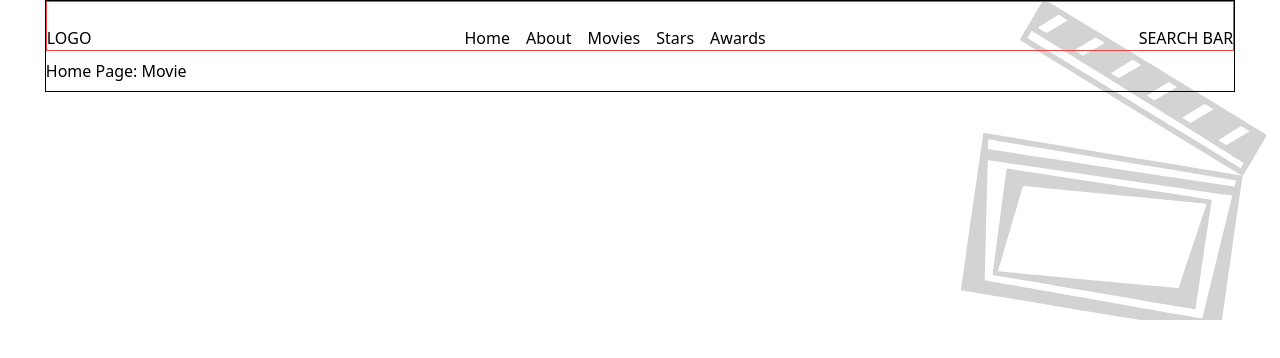
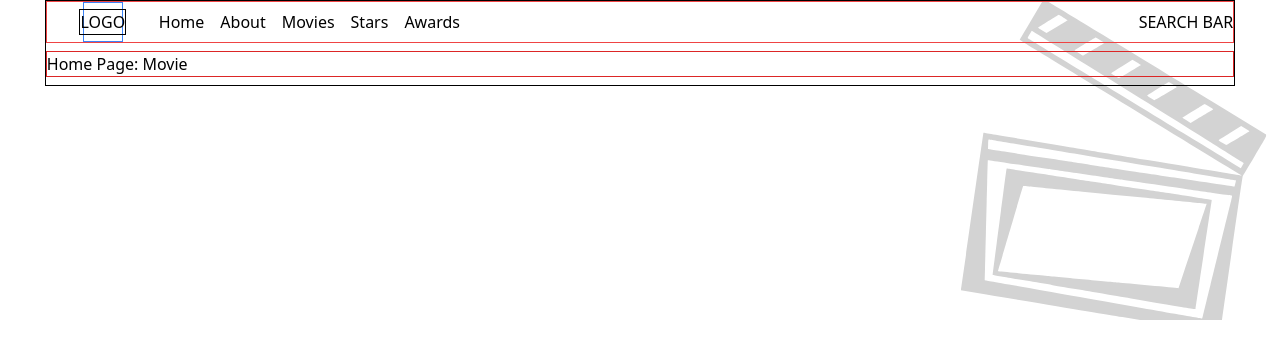
Before and after one commit to PavelAB/MovieTS, a React (Vite) app: page / in a window 1280 px wide. Shown: the top 358 px of the page. Built offline with nearby package versions, Linux system fonts and the light colour scheme.

Commit message:
small CSS fix in Header

```diff
--- a/src/components/Header/Header.tsx
+++ b/src/components/Header/Header.tsx
@@ -1,8 +1,18 @@
+
+
+// TODO For small displays, rearrange the list with the links.
+
 const Header = () => {
+
+
+
     return (
-        <div className="m-0 col-span-12 pt-6 flex justify-between items-center border border-red-500">
-            <div>
+        <div className="m-0 col-span-12 flex justify-between items-center border border-red-500">
+            <div className="flex items-center">
+                <div className="ml-9 mr-9 border border-blue-500 h-10 w-10 flex items-center justify-center">
+                    <p className="border border-black">
                         LOGO
+                    </p>
                 </div>
                 <div >
                     <ul className="w-auto flex flex-col sm:flex-row space-x-0 sm:space-x-4">
@@ -23,6 +33,8 @@ const Header = () => {
                         </li>
                     </ul>
                 </div>
+            </div>
+
             <div>
                 SEARCH BAR
             </div>
--- a/src/pages/Home/home.page.tsx
+++ b/src/pages/Home/home.page.tsx
@@ -3,7 +3,7 @@
 const HomePage = () => {
     return (
         <>
-            <h1 className="col-span-12">
+            <h1 className="col-span-12 border border-red-600">
                 Home Page: Movie
             </h1>
         </>
```
Lines whose indentation alone changed are shown as unchanged.
